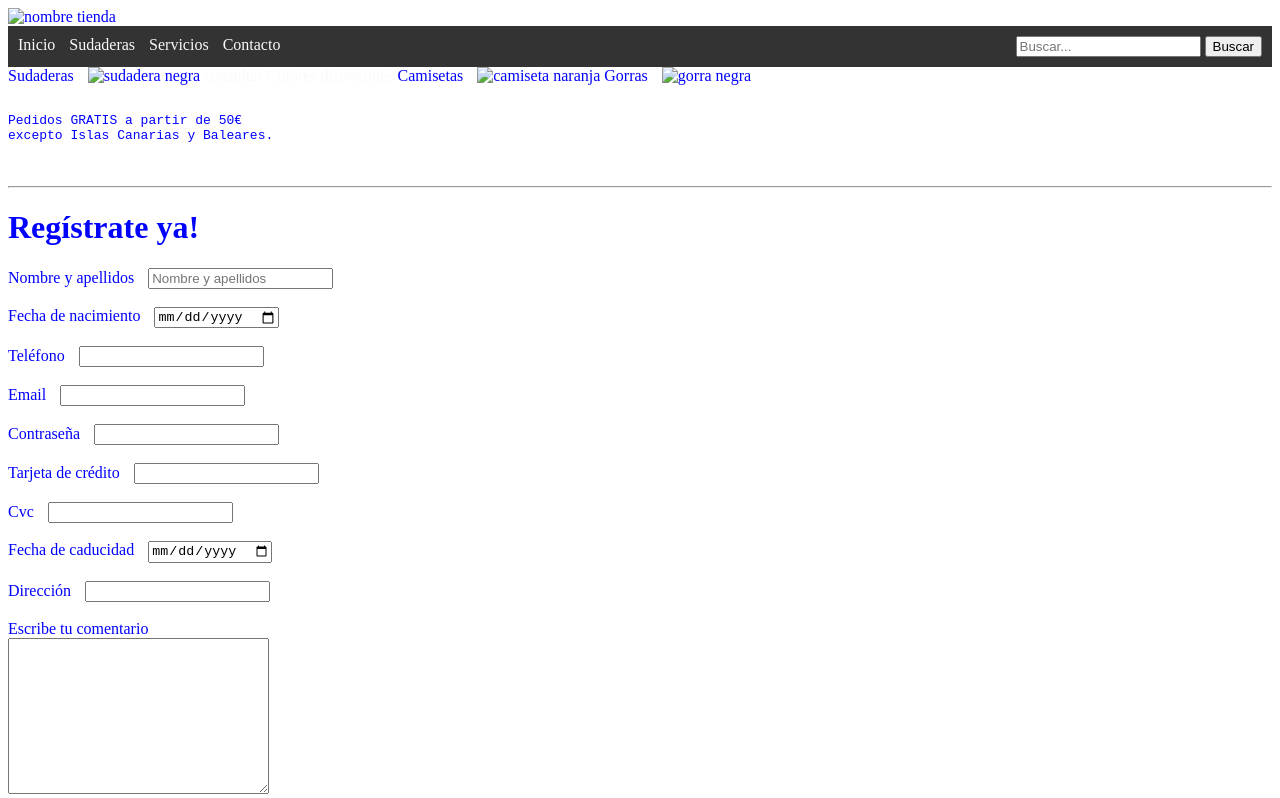
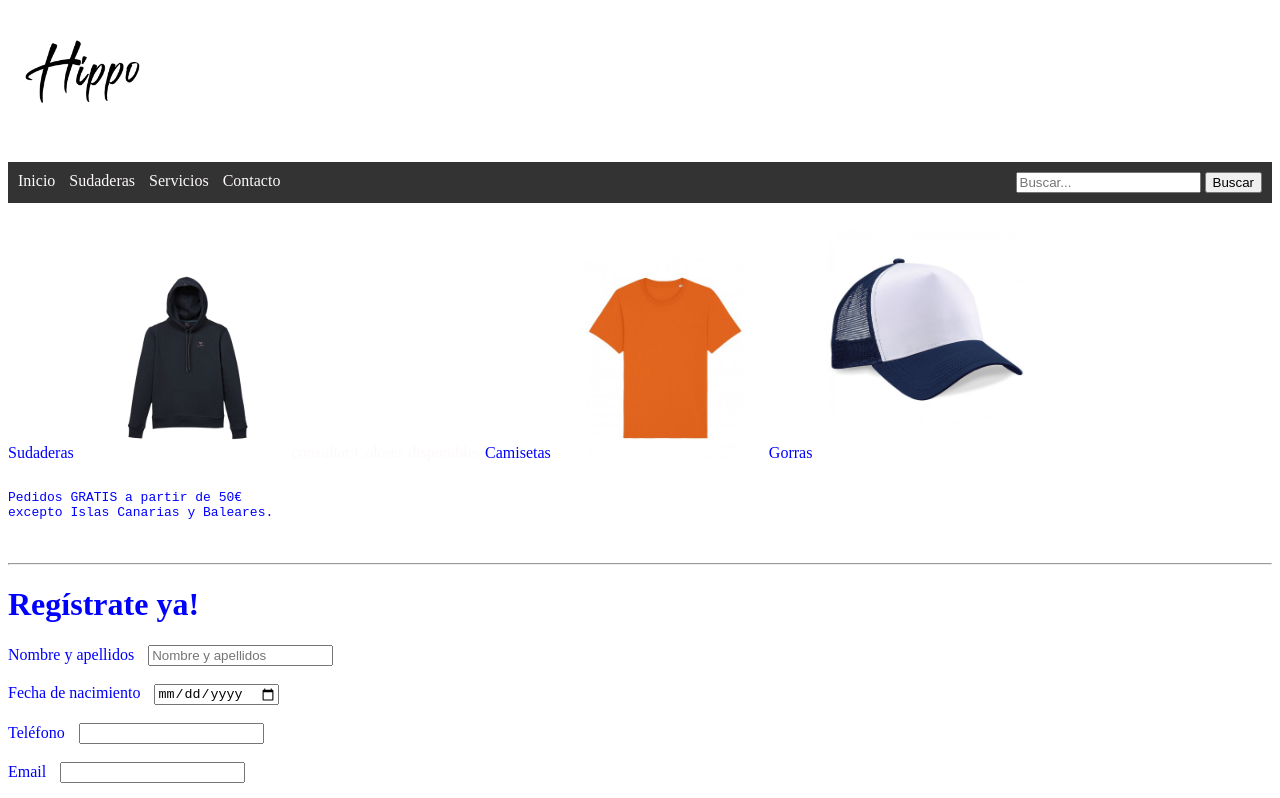
Before and after one commit to MarcosMarcoski/Ejercicios-HTML, a plain HTML site: page página web/index.html in a window 1280 px wide. Shown: the top 798 px of the page. Drawn offline with Linux system fonts and the light colour scheme; files whose address does not match are found by name.

Commit message:
correccion fotos

```diff
--- a/página web/index.html
+++ b/página web/index.html
@@ -53,12 +53,12 @@
     />
     <meta name="author" content="Marcos de Diego" />
 
-    <link rel="icon" type="image/x-icon" href="img\favicon.ico" />
+    <link rel="icon" type="image/x-icon" href="C:\Users\marco\Documents\Develhope\git\proyecto-pagina-web\img\favicon.ico" />
   </head>
   <body>
     <img
       class="marconegro"
-      src="img\hippo.jpg"
+      src="C:\Users\marco\Documents\Develhope\git\proyecto-pagina-web\img\hippo.jpg"
       alt="nombre tienda"
       style="width: 150px; height: auto"
     />
@@ -86,7 +86,7 @@
     <ul>
       <li>Sudaderas</li>
       <img
-        src="img\sudadera negra foto.jpg"
+        src="C:\Users\marco\Documents\Develhope\git\proyecto-pagina-web\img\sudadera negra foto.jpg"
         alt="sudadera negra"
         style="width: 200px; height: auto"
       />
@@ -94,14 +94,14 @@
 
       <li>Camisetas</li>
       <img
-        src="img\camiseta-naranja.jpg"
+        src="C:\Users\marco\Documents\Develhope\git\proyecto-pagina-web\img\camiseta-naranja.jpg"
         alt="camiseta naranja"
         style="width: 200px; height: auto"
       />
 
       <li>Gorras</li>
       <img
-        src="img\gorra-trucker-negra.jpg"
+        src="C:\Users\marco\Documents\Develhope\git\proyecto-pagina-web\img\gorra-trucker-negra.jpg"
         alt="gorra negra"
         style="width: 200px; height: auto"
       />
```
Also changed, not shown: card/card.html (+1 -1 lines).
